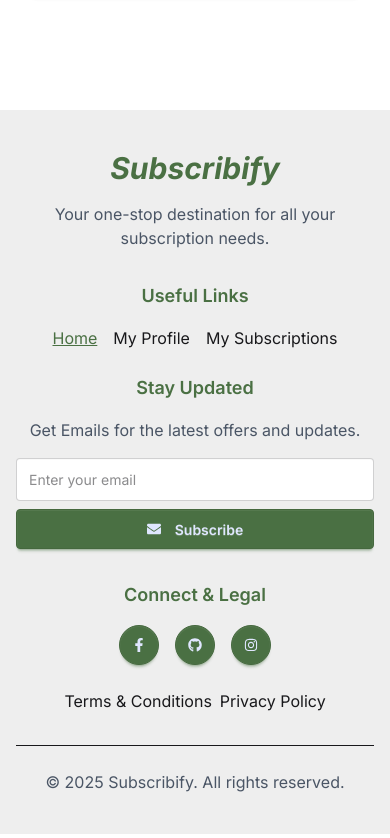
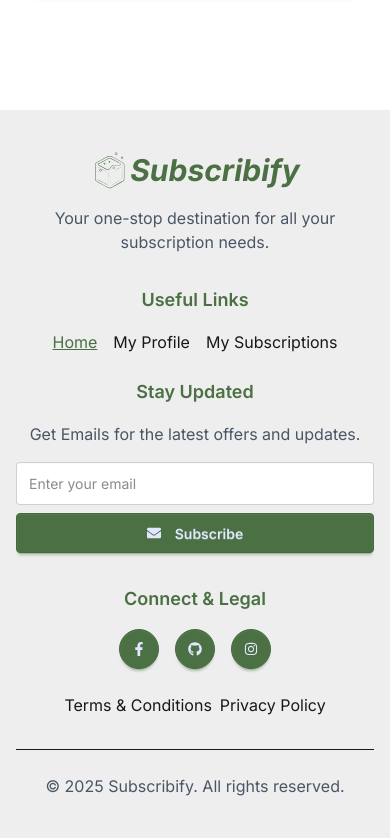
Before and after one commit to md-zeon/subscribify, a React (Vite) app: page / in a window 390 px wide. Shown: the part 7016-7854 px from the top of the page. Built offline with nearby package versions, Linux system fonts and the light colour scheme; no server answers.

Commit message:
Fixed Responsive issue and added footer logo

```diff
--- a/src/components/Footer.jsx
+++ b/src/components/Footer.jsx
@@ -53,7 +53,40 @@ const Footer = () => {
 				<div className='grid grid-cols-1 md:grid-cols-3 gap-8 mb-8'>
 					{/* Left Column */}
 					<div data-aos='fade-up'>
-						<h2 className='text-3xl italic font-bold text-primary mb-4 text-center md:text-start'>Subscribify</h2>
+						<h2 className='text-3xl italic font-bold text-primary mb-4 text-center md:text-start flex items-center justify-center md:justify-start'>
+												<svg
+						className='w-10 h-10'
+						version='1.0'
+						xmlns='http://www.w3.org/2000/svg'
+						viewBox='0 0 300.000000 300.000000'
+						preserveAspectRatio='xMidYMid meet'
+					>
+						{" "}
+						<g
+							transform='translate(0.000000,300.000000) scale(0.100000,-0.100000)'
+							fill='currentColor'
+							stroke='none'
+						>
+							{" "}
+							<path d='M1890 2783 c-42 -38 -48 -79 -18 -122 45 -67 143 -59 173 13 21 51 19 64 -19 102 -44 44 -92 47 -136 7z m115 -33 c31 -35 -1 -100 -51 -100 -28 0 -64 32 -64 58 0 10 7 28 16 40 20 29 74 30 99 2z' />{" "}
+							<path d='M1384 2546 c-23 -7 -74 -31 -115 -53 -878 -480 -856 -466 -879 -552 -7 -28 -10 -220 -8 -615 l3 -574 30 -44 c28 -38 74 -67 440 -271 556 -308 553 -307 629 -307 38 0 76 7 101 19 61 28 917 511 939 530 10 9 27 34 37 56 17 37 19 79 19 618 0 549 -1 580 -19 615 -11 20 -32 49 -48 63 -30 29 -880 493 -942 515 -46 17 -134 16 -187 0z m376 -135 c723 -386 758 -408 779 -488 7 -25 11 -233 10 -570 0 -443 -2 -540 -15 -582 -15 -53 -39 -76 -124 -123 -53 -29 -367 -205 -425 -239 -337 -192 -429 -239 -482 -246 -54 -6 -106 12 -223 78 -36 20 -151 84 -255 142 -105 57 -226 125 -270 149 -44 25 -111 62 -150 83 -107 58 -147 87 -167 121 -17 30 -18 68 -18 615 l0 583 25 38 c14 21 42 48 63 61 31 20 324 182 522 290 30 16 104 57 163 89 193 106 202 109 292 106 l80 -3 195 -104z' />{" "}
+							<path d='M1410 2396 c-19 -7 -107 -52 -195 -101 -88 -48 -205 -112 -260 -143 -370 -202 -375 -205 -360 -249 8 -22 52 -49 240 -151 495 -267 487 -263 554 -243 57 17 124 83 200 196 75 112 106 134 200 142 41 4 80 -1 136 -17 140 -39 282 -18 383 57 36 27 42 61 15 85 -10 9 -72 45 -138 81 -66 36 -226 123 -356 194 -130 71 -255 137 -278 146 -49 20 -93 21 -141 3z m315 -131 c99 -54 272 -149 385 -211 112 -61 206 -116 207 -121 2 -5 -33 -27 -77 -47 -107 -51 -175 -57 -290 -26 -118 32 -203 31 -266 -1 -51 -26 -79 -58 -154 -179 -60 -96 -116 -140 -181 -140 -43 0 -82 18 -394 186 -190 103 -345 189 -345 193 0 3 44 30 98 58 113 61 181 99 432 238 303 168 277 157 345 153 54 -4 78 -14 240 -103z' />{" "}
+							<path d='M1420 2150 c-39 -39 -11 -110 43 -110 54 0 79 84 35 114 -30 21 -54 20 -78 -4z m60 -45 c0 -8 -9 -15 -20 -15 -20 0 -26 11 -13 23 12 13 33 7 33 -8z' />{" "}
+							<path d='M1041 2024 c-12 -15 -21 -35 -21 -45 0 -48 80 -78 114 -43 40 40 8 114 -49 114 -13 0 -33 -11 -44 -26z m69 -45 c0 -12 -7 -19 -20 -19 -19 0 -28 28 -14 43 11 11 34 -5 34 -24z' />{" "}
+							<path d='M1734 1727 c-20 -17 -27 -33 -27 -57 0 -67 87 -105 130 -57 28 29 32 56 16 89 -25 52 -75 62 -119 25z m77 -17 c22 -12 26 -59 7 -78 -20 -20 -56 -14 -74 13 -15 23 -15 27 0 50 18 27 36 31 67 15z' />{" "}
+							<path d='M2334 1726 c-23 -13 -81 -45 -130 -71 -49 -27 -105 -58 -124 -70 -19 -12 -66 -39 -105 -60 -321 -176 -424 -235 -411 -235 5 0 55 25 110 56 56 32 238 133 406 227 168 93 307 171 309 173 14 13 -20 0 -55 -20z' />{" "}
+							<path d='M2400 1285 l-5 -470 -135 -75 c-613 -343 -780 -440 -635 -367 101 50 751 419 768 436 16 16 17 49 15 481 l-3 465 -5 -470z' />{" "}
+							<path d='M605 1707 c22 -12 205 -112 407 -222 l367 -200 3 -450 3 -450 3 452 2 452 -87 47 c-49 26 -137 75 -198 109 -60 34 -146 81 -190 105 -44 24 -100 54 -125 68 -139 76 -208 112 -216 112 -5 0 9 -10 31 -23z' />{" "}
+							<path d='M555 1265 c0 -253 1 -355 2 -227 2 128 2 335 0 460 -1 125 -2 20 -2 -233z' />{" "}
+							<path d='M715 1545 c-55 -54 -11 -155 68 -155 45 0 87 46 87 95 0 72 -103 113 -155 60z m113 -22 c17 -23 15 -68 -4 -87 -21 -21 -67 -20 -86 2 -28 32 -29 62 -2 89 28 28 68 26 92 -4z' />{" "}
+							<path d='M1554 1010 c0 -58 1 -81 3 -52 2 28 2 76 0 105 -2 28 -3 5 -3 -53z' />{" "}
+							<path d='M1554 640 c0 -146 2 -205 3 -132 2 72 2 192 0 265 -1 72 -3 13 -3 -133z' />{" "}
+							<path d='M561 796 c4 -3 745 -413 787 -435 12 -6 22 -10 22 -8 0 9 -790 447 -806 447 -4 0 -5 -2 -3 -4z' />{" "}
+							<path d='M2390 2493 c-49 -18 -64 -68 -34 -111 32 -47 124 -15 124 44 0 41 -52 80 -90 67z m34 -48 c19 -19 10 -45 -15 -45 -25 0 -35 26 -19 45 15 18 15 18 34 0z' />{" "}
+						</g>{" "}
+					</svg>
+							Subscribify
+							</h2>
 						<p className='text-gray-600 max-w-xs mx-auto md:mx-0 text-center md:text-start'>
 							Your one-stop destination for all your subscription needs.
 						</p>
@@ -76,7 +109,7 @@ const Footer = () => {
 							<p className='text-gray-600 mb-4 text-center md:text-start'>Get Emails for the latest offers and updates.</p>
 							<form
 								onSubmit={handleSubscribe}
-								className='flex flex-wrap flex-col sm:flex-row gap-2'
+								className='flex flex-wrap flex-col sm:flex-row gap-2 max-w-lg mx-auto'
 							>
 								<input
 									type='email'
--- a/src/pages/ServiceDetails.jsx
+++ b/src/pages/ServiceDetails.jsx
@@ -92,7 +92,7 @@ const ServiceDetails = () => {
 			{/* Service Details */}
 			<section
 				data-aos='fade-up'
-				className='max-w-4xl mx-auto bg-base-100 p-6 rounded-lg shadow-lg'
+				className='max-w-4xl mx-auto bg-base-100 p-6 rounded-lg shadow-lg mb-8'
 			>
 				<h1 className='text-3xl font-bold text-primary mb-4'>{service.name}</h1>
 				<p className='text-gray-600 mb-4'>
```
